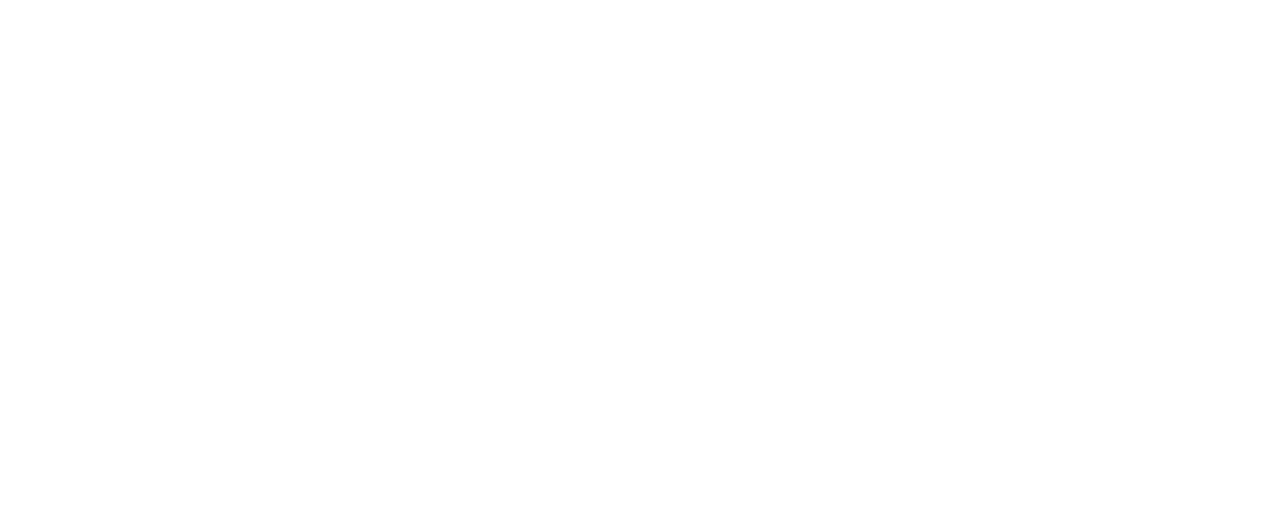
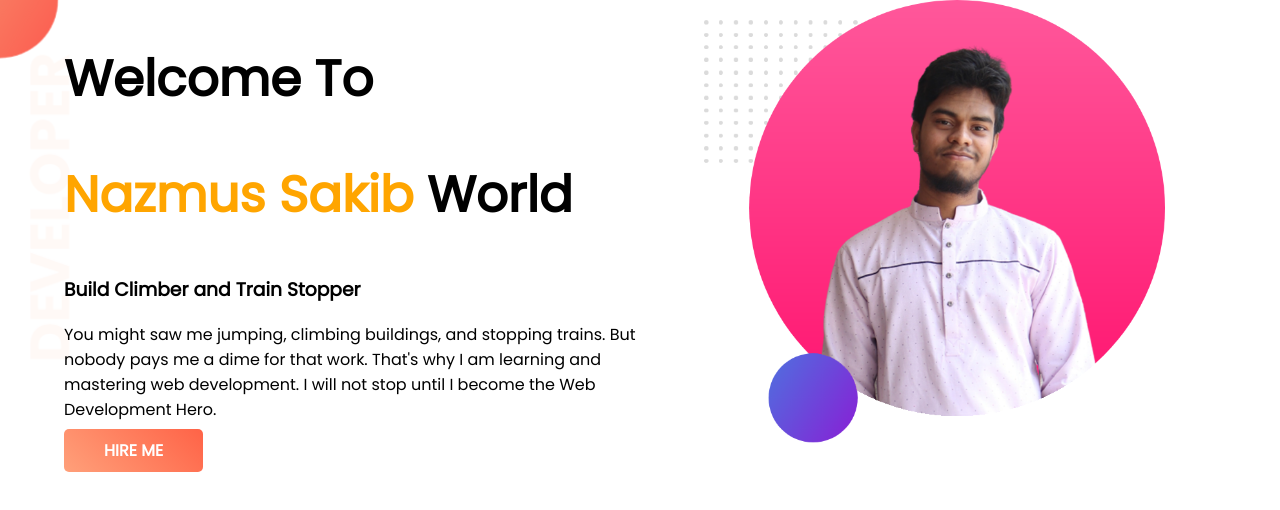
Before and after one commit to nazmus-sakib77/my-portfolio, a plain HTML site: page index.html in a window 1280 px wide. Drawn offline with Linux system fonts and the light colour scheme.

Commit message:
first attempt

```diff
--- a/index.html
+++ b/index.html
@@ -4,9 +4,26 @@
     <meta charset="UTF-8">
     <meta http-equiv="X-UA-Compatible" content="IE=edge">
     <meta name="viewport" content="width=device-width, initial-scale=1.0">
-    <title>Document</title>
+    <title>Nazmus Dev Portfolio </title>
+    <link rel="stylesheet" href="style.css">
+    <link rel="preconnect" href="https://fonts.googleapis.com">
+    <link rel="preconnect" href="https://fonts.gstatic.com" crossorigin>
+    <link href="https://fonts.googleapis.com/css2?family=Poppins&display=swap" rel="stylesheet">
 </head>
 <body>
+<section class="top-banner">
+  <div class="half-width">
+    <h1>Welcome To</h1>
+    <h1> <span class="nz_span"> Nazmus Sakib </span> World</h1>
+    <h3>Build Climber and Train Stopper</h3>
+    <p>You might saw me jumping, climbing buildings, and stopping trains. But nobody pays me a dime for that work. That's why I am learning and mastering web development. I will not stop until I become the Web Development Hero.</p>
+    <a class="hire-button" target="blank" href="https://www.google.com">HIRE ME</a>
+  </div>
+
+<div class="half-width">
+    <img src="images/nazmus-bg2.png" alt="">
+</div>
+</section>
 
 </body>
 </html>
--- a/style.css
+++ b/style.css
@@ -0,0 +1,42 @@
+body{
+    font-family: 'Poppins', sans-serif;
+    font-weight: 400;
+    margin: 0;
+}
+
+h1{
+    font-size: 50px;
+}
+
+.nz_span{
+    color: orange;
+}
+
+section{
+    display: flex;
+}
+
+.half-width{
+    width: 50%;
+    padding-left: 5%;
+}
+
+.half-width img{
+    width: 80%;
+}
+
+.hire-button{
+    font-weight: 700;
+    text-decoration: none;
+    background-image: linear-gradient(45deg, lightsalmon, tomato);
+    padding: 10px 40px;
+    color: white;
+    border-radius: 5px;
+
+}
+
+.top-banner{
+
+    background-image: url(images/top-banner.png);
+    background-repeat: no-repeat;
+}
```
Also changed, not shown: images/dream-bg.png (added), images/exp-bg.png (added), images/my-bg.png (added), images/my-bg2.png (added), images/nazmus-bg2.png (added), images/top-banner.png (added).
